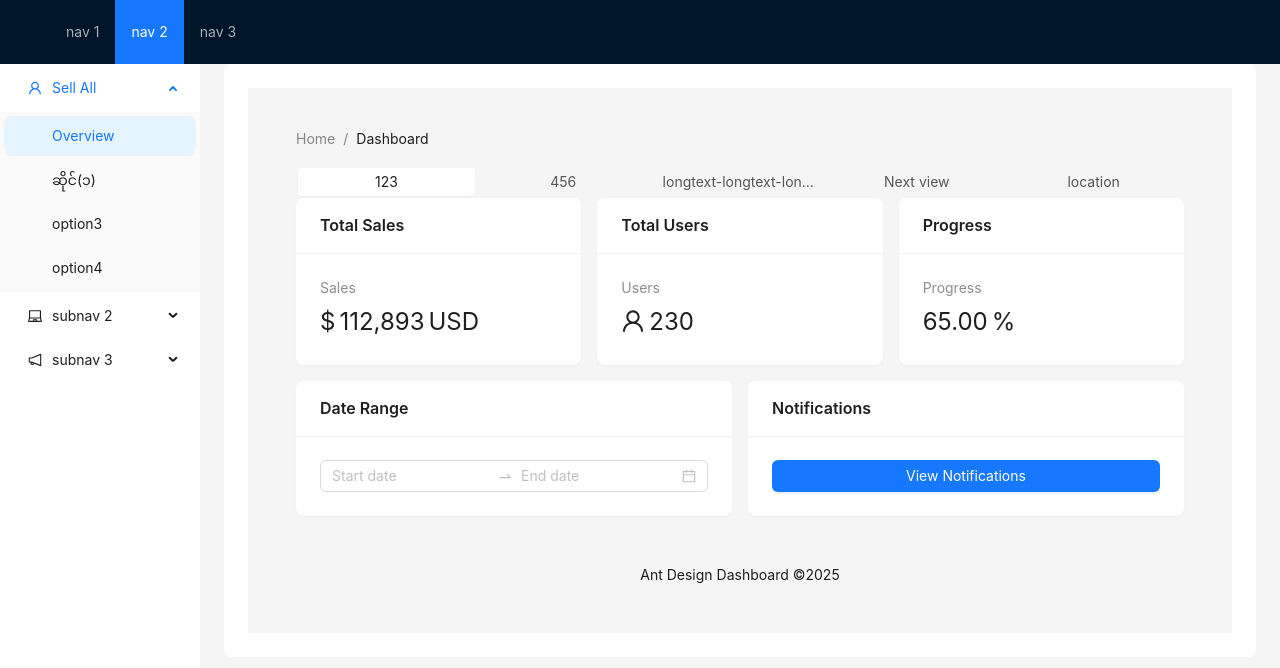
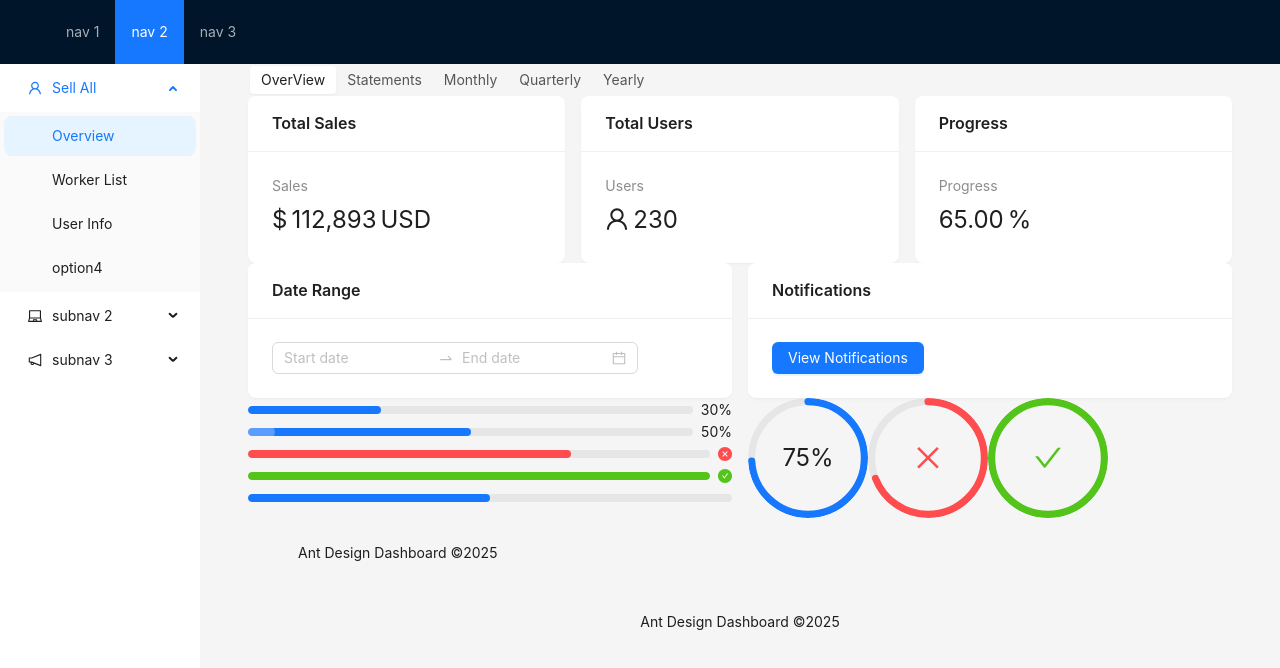
Before and after one commit to shwethe123/worker-dashboard, a React (Vite) app: page / in a window 1280 px wide. Shown: the top 668 px of the page. Built offline with nearby package versions, Linux system fonts and the light colour scheme.

Commit message:
Pending changes exported from your codespace

```diff
--- a/src/App.jsx
+++ b/src/App.jsx
@@ -21,7 +21,7 @@ const items2 = [UserOutlined, LaptopOutlined, NotificationOutlined].map((icon, i
       const subKey = index * 4 + j + 1;
       return {
         key: subKey,
-        label: subKey === 1 ? "Overview" : subKey === 2 ? "ဆိုင်(၁)" : `option${subKey}`,
+        label: subKey === 1 ? "Overview" : subKey === 2 ? "Worker List" : subKey === 3 ? 'User Info' : `option${subKey}`,
       };
     }),
   };
@@ -109,7 +109,7 @@ const App = () => {
           /> */}
           <Content
             style={{
-              padding: 24,
+              // padding: 24,
               margin: 0,
               minHeight: 280,
               background: colorBgContainer,
--- a/src/conpomnent/Dashboard.jsx
+++ b/src/conpomnent/Dashboard.jsx
@@ -1,92 +1,42 @@
 
 import { Layout, Menu, Breadcrumb, Card, Statistic, Row, Col, Button, DatePicker, Segmented } from 'antd';
 import { UserOutlined, LaptopOutlined, NotificationOutlined, SettingFilled } from '@ant-design/icons';
+import OverView from '../page/OverView/OverView';
+import Statements from '../page/Statements/Statements';
+import { useState } from 'react';
 
 const { Header, Content, Footer, Sider } = Layout;
 const { RangePicker } = DatePicker;
 
 const Dashboard = () => {
+  const [selectContent, setSelectContent] = useState('OverView');
+
   return (
-    <Layout style={{ minHeight: '' }}>
-      {/* <Sider width={200} className="site-layout-background">
-        <Menu
-          mode="inline"
-          defaultSelectedKeys={['1']}
-          style={{ height: '100%', borderRight: 0 }}
-        >
-          <Menu.Item key="1" icon={<UserOutlined />}>Dashboard</Menu.Item>
-          <Menu.Item key="2" icon={<LaptopOutlined />}>Analytics</Menu.Item>
-          <Menu.Item key="3" icon={<NotificationOutlined />}>Notifications</Menu.Item>
-          <Menu.Item key="4" icon={<SettingFilled/>}>Setting</Menu.Item>
-        </Menu>
-      </Sider>   */}
       <Layout style={{ padding: '0 24px 24px' }}>
-        {/* <Header className="site-layout-background" style={{ padding: 0 }}>
-          <h2 style={{ color: 'white', paddingLeft: '20px' }}>My Dashboard</h2>
-        </Header> */}
         <Content
           style={{
-            padding: 24,
+            // padding: 24,
             margin: 0,
-            minHeight: 280,
           }}
         >
-          <Breadcrumb style={{ margin: '16px 0' }}>
-            <Breadcrumb.Item>Home</Breadcrumb.Item>
-            <Breadcrumb.Item>Dashboard</Breadcrumb.Item>
-          </Breadcrumb>
-          <Segmented options={[123, 456, 'longtext-longtext-longtext-longtext', 'Next view', 'location']} block />
-
-          <Row gutter={16}>
-            <Col span={8}>
-              <Card title="Total Sales" bordered={false}>
-                <Statistic
-                  title="Sales"
-                  value={112893}
-                  prefix="$"
-                  suffix="USD"
-                />
-              </Card>
-            </Col>
-            <Col span={8}>
-              <Card title="Total Users" bordered={false}>
-                <Statistic
-                  title="Users"
-                  value={230}
-                  prefix={<UserOutlined />}
-                />
-              </Card>
-            </Col>
-            <Col span={8}>
-              <Card title="Progress" bordered={false}>
-                <Statistic
-                  title="Progress"
-                  value={65}
-                  precision={2}
-                  suffix="%"
-                />
-              </Card>
-            </Col>
-          </Row>
-
-          <Row gutter={16} style={{ marginTop: '16px' }}>
-            <Col span={12}>
-              <Card title="Date Range" bordered={false}>
-                <RangePicker style={{ width: '100%' }} />
-              </Card>
-            </Col>
-            <Col span={12}>
-              <Card title="Notifications" bordered={false}>
-                <Button type="primary" style={{ width: '100%' }}>View Notifications</Button>
-              </Card>
-            </Col>
-          </Row>
+          <div className='mb-5 mt-5'>
+          <Segmented
+              options={['OverView', 'Statements', 'Monthly', 'Quarterly', 'Yearly']}
+              onChange={(value) => {
+                setSelectContent(value);
+                console.log(value);
+              }}
+            />
+          </div>
         </Content>
+        <div>
+          {selectContent === 'OverView' && <div><OverView/></div>}
+          {selectContent === 'Statements' && <div><Statements/></div>}
+        </div>
         <Footer style={{ textAlign: 'center' }}>
           Ant Design Dashboard ©2025
         </Footer>
       </Layout>
-    </Layout>
   );
 };
 
--- /dev/null
+++ b/src/page/OverView/OverView.jsx
@@ -0,0 +1,69 @@
+import { Layout, Card, Statistic, Row, Col, Button, DatePicker, Progress } from 'antd';
+import { UserOutlined } from '@ant-design/icons';
+
+const { Content, Footer } = Layout;
+const { RangePicker } = DatePicker;
+
+const Dashboard = () => {
+  return (
+    <Layout className="">
+      <Content className="">
+        <Row gutter={16}>
+          <Col span={8}>
+            <Card title="Total Sales" bordered={false} className="shadow-lg">
+              <Statistic title="Sales" value={112893} prefix="$" suffix="USD" />
+            </Card>
+          </Col>
+          <Col span={8}>
+            <Card title="Total Users" bordered={false} className="shadow-lg">
+              <Statistic title="Users" value={230} prefix={<UserOutlined />} />
+            </Card>
+          </Col>
+          <Col span={8}>
+            <Card title="Progress" bordered={false} className="shadow-lg">
+              <Statistic title="Progress" value={65} precision={2} suffix="%" />
+            </Card>
+          </Col>
+        </Row>
+
+        {/* Second Row of Cards */}
+        <Row gutter={16} className="mt-6">
+          <Col span={12}>
+            <Card title="Date Range" bordered={false} className="shadow-lg">
+              <RangePicker className="w-full" />
+            </Card>
+          </Col>
+          <Col span={12}>
+            <Card title="Notifications" bordered={false} className="shadow-lg">
+              <Button type="primary" className="w-full">View Notifications</Button>
+            </Card>
+          </Col>
+        </Row>
+
+        {/* Progress bars */}
+        <div className="mt-6">
+          <Row gutter={16} className="flex justify-between">
+            <Col span={12} className="flex flex-col space-y-4">
+              <Progress percent={30} />
+              <Progress percent={50} status="active" />
+              <Progress percent={70} status="exception" />
+              <Progress percent={100} />
+              <Progress percent={50} showInfo={false} />
+            </Col>
+            <Col span={12} className="flex justify-between space-x-4">
+              <Progress type="circle" percent={75} />
+              <Progress type="circle" percent={70} status="exception" />
+              <Progress type="circle" percent={100} />
+            </Col>
+          </Row>
+        </div>
+      </Content>
+
+      <Footer className="text-center py-4 bg-gray-100">
+        Ant Design Dashboard ©2025
+      </Footer>
+    </Layout>
+  );
+};
+
+export default Dashboard;
--- /dev/null
+++ b/src/page/Statements/Statements.jsx
@@ -0,0 +1,115 @@
+import React from 'react';
+import { Card, Table, Button, Statistic, Row, Col } from 'antd';
+import { SearchOutlined } from '@ant-design/icons';
+import { Input } from 'antd';
+
+const { Search } = Input;
+
+const Statements = () => {
+  const data = [
+    {
+      key: '1',
+      statement: 'Q1 2025 Financial Report',
+      amount: 120000,
+      status: 'Completed',
+    },
+    {
+      key: '2',
+      statement: 'Q2 2025 Financial Report',
+      amount: 95000,
+      status: 'Pending',
+    },
+    {
+      key: '3',
+      statement: 'Q3 2025 Financial Report',
+      amount: 134500,
+      status: 'Completed',
+    },
+    {
+      key: '4',
+      statement: 'Q3 2025 Financial Report',
+      amount: 134500,
+      status: 'Completed',
+    },
+  ];
+
+  const columns = [
+    {
+      title: 'Statement',
+      dataIndex: 'statement',
+      key: 'statement',
+    },
+    {
+      title: 'Amount (USD)',
+      dataIndex: 'amount',
+      key: 'amount',
+      render: (amount) => <Statistic value={amount} prefix="$" />,
+    },
+    {
+      title: 'Status',
+      dataIndex: 'status',
+      key: 'status',
+    },
+  ];
+
+  return (
+    <div className="">
+      <Row gutter={16} className="mb-6">
+        <Col span={24}>
+          <Card title="Statements Overview" bordered={false} className="shadow-lg">
+            <Row gutter={16}>
+              <Col span={8}>
+                <Statistic title="Total Statements" value={data.length} />
+              </Col>
+              <Col span={8}>
+                <Statistic title="Total Amount" value={data.reduce((total, item) => total + item.amount, 0)} prefix="$" />
+              </Col>
+              <Col span={8}>
+                <Statistic title="Completed Statements" value={data.filter(item => item.status === 'Completed').length} />
+              </Col>
+            </Row>
+          </Card>
+        </Col>
+      </Row>
+
+      {/* Search Bar */}
+      <Row gutter={16} className="mb-6">
+        <Col span={24}>
+          <Card bordered={false} className="shadow-lg">
+            <Search
+              placeholder="Search Statements"
+              onSearch={(value) => console.log(value)}
+              enterButton={<SearchOutlined />}
+              className="w-full"
+            />
+          </Card>
+        </Col>
+      </Row>
+
+      {/* Table of Statements */}
+      <Row gutter={16}>
+        <Col span={24}>
+          <Card title="Statements List" bordered={false} className="shadow-lg">
+            <Table dataSource={data} columns={columns} pagination={false} />
+          </Card>
+        </Col>
+      </Row>
+
+      {/* Action Buttons */}
+      <Row gutter={16} className="mt-6">
+        <Col span={12}>
+          <Button type="primary" block>
+            Add New Statement
+          </Button>
+        </Col>
+        <Col span={12}>
+          <Button type="default" block>
+            Download Report
+          </Button>
+        </Col>
+      </Row>
+    </div>
+  );
+};
+
+export default Statements;
```
